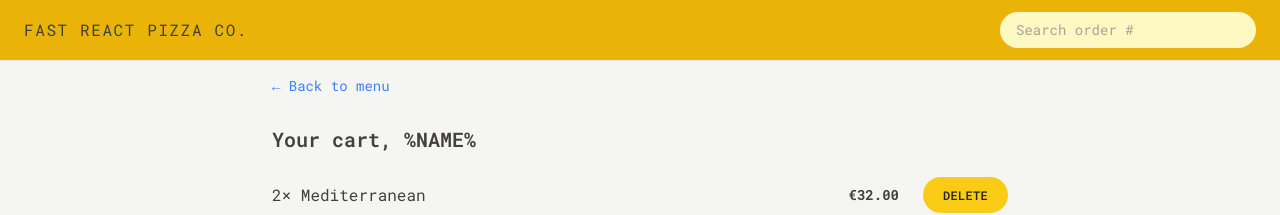
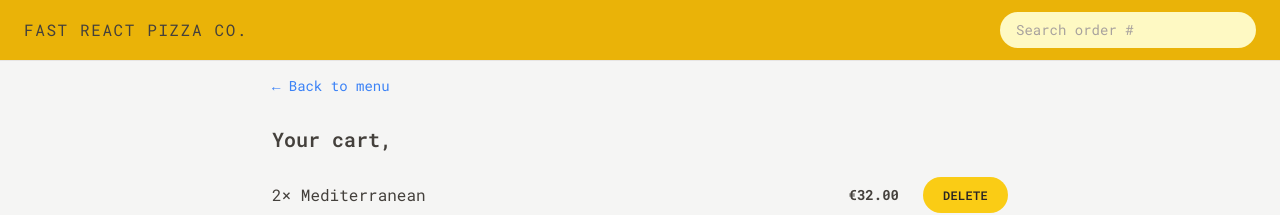
Before and after one commit to mahmoud-mohsen-dev/fast-react-pizza, a React (Vite) app: page /cart in a window 1280 px wide. Shown: the top 215 px of the page. Built offline with nearby package versions, Linux system fonts and the light colour scheme; the HTML template or start-up script is replaced by a standard one.

Commit message:
adding userSlice functionality

```diff
--- a/src/features/cart/Cart.jsx
+++ b/src/features/cart/Cart.jsx
@@ -1,6 +1,7 @@
 import LinkButton from '../../ui/LinkButton';
 import Button from '../../ui/Button';
 import CartItem from './CartItem';
+import { useSelector } from 'react-redux';
 
 const fakeCart = [
   {
@@ -28,13 +29,14 @@ const fakeCart = [
 
 function Cart() {
   const cart = fakeCart;
+  const { userName } = useSelector((state) => state.user);
 
   return (
     <div className='px-4 py-3'>
       <LinkButton to='/menu'>&larr; Back to menu</LinkButton>
 
       <h2 className='mt-7 text-xl font-semibold'>
-        Your cart, %NAME%
+        Your cart, {userName}
       </h2>
 
       <ul className='mt-3 divide-y divide-stone-200 border-b'>
--- a/src/features/order/CreateOrder.jsx
+++ b/src/features/order/CreateOrder.jsx
@@ -4,6 +4,7 @@
 // import { createOrder } from "../../services/apiRestaurant";
 import { Form, useActionData, useNavigation } from 'react-router-dom';
 import Button from '../../ui/Button';
+import { useSelector } from 'react-redux';
 
 // uibakery.io/regex-library/phone-number
 const isValidPhone = (str) =>
@@ -38,6 +39,7 @@ const fakeCart = [
 function CreateOrder() {
   const formErrors = useActionData();
   // const [withPriority, setWithPriority] = useState(false);
+  const { userName } = useSelector((state) => state.user);
   const cart = fakeCart;
   const navigation = useNavigation();
   const isSubmitting = navigation.state === 'submitting';
@@ -61,6 +63,7 @@ function CreateOrder() {
             name='customer'
             id='customer'
             className='input flex-grow'
+            defaultValue={userName}
             required
           />
         </div>
--- a/src/features/user/CreateUser.jsx
+++ b/src/features/user/CreateUser.jsx
@@ -2,18 +2,18 @@ import { useState } from 'react';
 import Button from '../../ui/Button';
 import { useDispatch } from 'react-redux';
 import { createUser } from './userSlice';
+import { useNavigate } from 'react-router-dom';
 
 function CreateUser() {
   const [username, setUsername] = useState('');
   const dispatch = useDispatch();
+  const navigate = useNavigate();
 
   function handleSubmit(e) {
     e.preventDefault();
-  }
-
-  function handleClick() {
     if (!username) return;
     dispatch(createUser(username));
+    navigate('/menu');
   }
 
   return (
@@ -32,13 +32,7 @@ function CreateUser() {
 
       {username !== '' && (
         <div>
-          <Button
-            to='/order/new'
-            type='primary'
-            onHandleClick={handleClick}
-          >
-            Start ordering
-          </Button>
+          <Button type='primary'>Start ordering</Button>
         </div>
       )}
     </form>
--- a/src/ui/Button.jsx
+++ b/src/ui/Button.jsx
@@ -9,7 +9,6 @@ function Button({ to, disabled, type, onHandleClick, children }) {
     secondary:
       'inline-block text-sm rounded-full border-2 border-stone-300 font-semibold uppercase tracking-wide text-stone-400 transition-colors duration-300 hover:bg-stone-300 hover:text-stone-800 focus:text-stone-800 focus:bg-stone-200 focus:outline-none focus:ring focus:ring-stone-200 focus:ring-offset-2 disabled:cursor-not-allowed px-4 py-2.5 md:px-6 md:py-3.5'
   };
-  console.log(type);
 
   if (to)
     return (
--- a/src/ui/Home.jsx
+++ b/src/ui/Home.jsx
@@ -1,5 +1,8 @@
+import { useSelector } from 'react-redux';
 import CreateUser from '../features/user/CreateUser';
+import Button from './Button';
 function Home() {
+  const { userName } = useSelector((state) => state.user);
   return (
     <div className='my-10 px-4 text-center sm:my-16'>
       <h1 className='mb-8 text-xl font-semibold md:text-3xl'>
@@ -10,7 +13,12 @@ function Home() {
         </span>
       </h1>
 
-      <CreateUser />
+      {userName === '' ?
+        <CreateUser />
+      : <Button to='/menu' type='primary'>
+          continue ordering, {userName}
+        </Button>
+      }
     </div>
   );
 }
```
